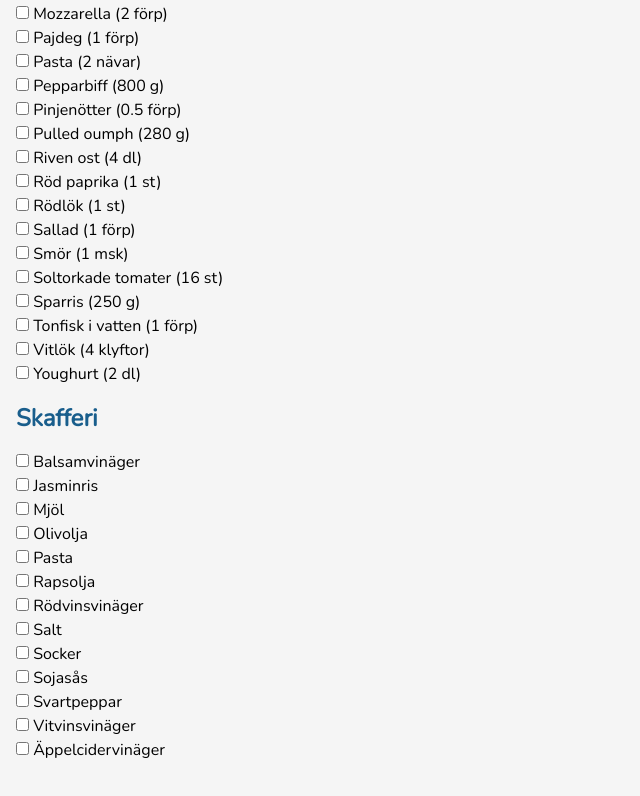
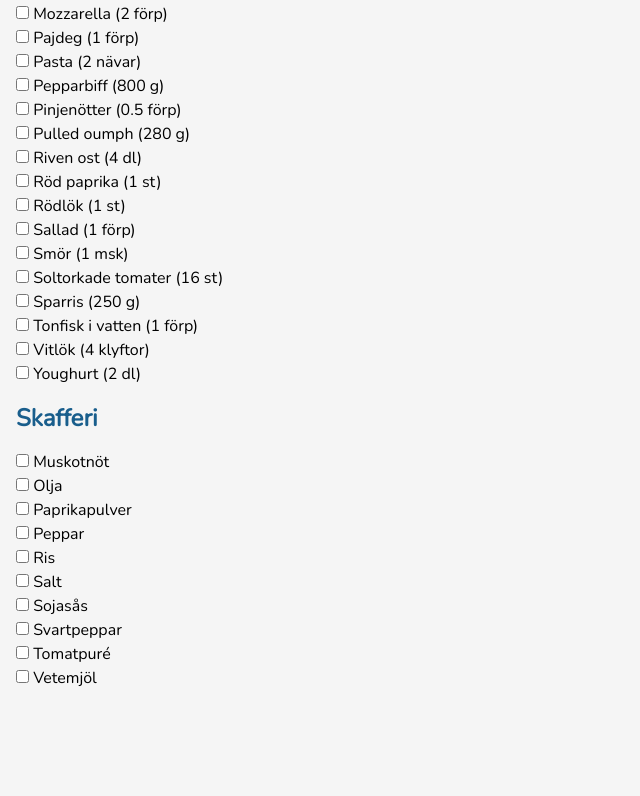
Before and after one commit to alexanderczigler/middag, a SvelteKit app: page /shoppingList in a window 1280 px wide. Shown: the part 606-1402 px from the top of the page, without its empty margins (0-640 px from the left). After the commit the page ends 1336 px from the top, so only its background shows below. Built offline with nearby package versions, Linux system fonts and the light colour scheme.

Commit message:
feat: grab pantry items from recipes

```diff
--- a/src/routes/shoppingList/+page.svelte
+++ b/src/routes/shoppingList/+page.svelte
@@ -4,26 +4,10 @@
 
   export let data: PageData;
   const ingredients = data.ingredients as Ingredient[];
+  const pantry = data.pantry as string[];
 
   // Lokal state för avkryssade ingredienser i inköpslistan
   let checkedItems: Set<string> = new Set();
-
-  // "Alltid hemma"-ingredienser
-  const alwaysAtHome = [
-    'salt',
-    'svartpeppar',
-    'olivolja',
-    'socker',
-    'mjöl',
-    'jasminris',
-    'rapsolja',
-    'pasta',
-    'sojasås',
-    'balsamvinäger',
-    'äppelcidervinäger',
-    'vitvinsvinäger',
-    'rödvinsvinäger'
-  ].sort();
 
   // Funktion för att toggla avkryssning
   function toggleChecked(itemName: string) {
@@ -58,9 +42,9 @@
 {/if}
 
 <h2>Skafferi</h2>
-<ul class="always-home-list">
-  {#each alwaysAtHome as item}
-    <li class="always-home-item">
+<ul class="pantry">
+  {#each pantry as item}
+    <li class="pantry-item">
       <label>
         <input type="checkbox" on:change={() => toggleChecked(item)} />
         {item}
@@ -70,7 +54,7 @@
 </ul>
 
 <style>
-  .always-home-list {
+  .pantry {
     text-transform: capitalize;
   }
 </style>
--- a/src/routes/shoppingList/+page.ts
+++ b/src/routes/shoppingList/+page.ts
@@ -4,8 +4,9 @@ import type { Menu } from '$lib/types/menu';
 import type { Ingredient } from '$lib/types/ingredient';
 
 export async function load({ url }): Promise<{
+  ingredients: Ingredient[];
   menu: Menu;
-  ingredients: Ingredient[];
+  pantry: string[];
 }> {
   // Hämta query-parametern 'from' från URL:en
   const from: string = url.searchParams.get('from') || '';
@@ -25,20 +26,32 @@ export async function load({ url }): Promise<{
 
   // Sammanställ ingredienser
   const ingredients: Ingredient[] = [];
+  const pantry: string[] = [];
 
   plannedRecipes.forEach((recipe) => {
     recipe.ingredients.forEach(({ name, quantity, unit }) => {
-      const existingItem = ingredients.find((item) => item.name === name && item.unit === unit);
-      if (existingItem) {
-        existingItem.quantity += quantity;
+      const existingIngredient = ingredients.find(
+        (item) => item.name === name && item.unit === unit
+      );
+      if (existingIngredient) {
+        existingIngredient.quantity += quantity;
       } else {
         ingredients.push({ name, quantity, unit });
       }
+    });
+
+    recipe.pantry?.forEach((item) => {
+      if (pantry.includes(item.toLowerCase())) {
+        return;
+      }
+
+      pantry.push(item.toLowerCase());
     });
   });
 
   // Sortera ingredienserna alfabetiskt
   ingredients.sort((a, b) => a.name.localeCompare(b.name));
+  pantry.sort((a, b) => a.localeCompare(b));
 
-  return { menu, ingredients };
+  return { ingredients, menu, pantry };
 }
```
